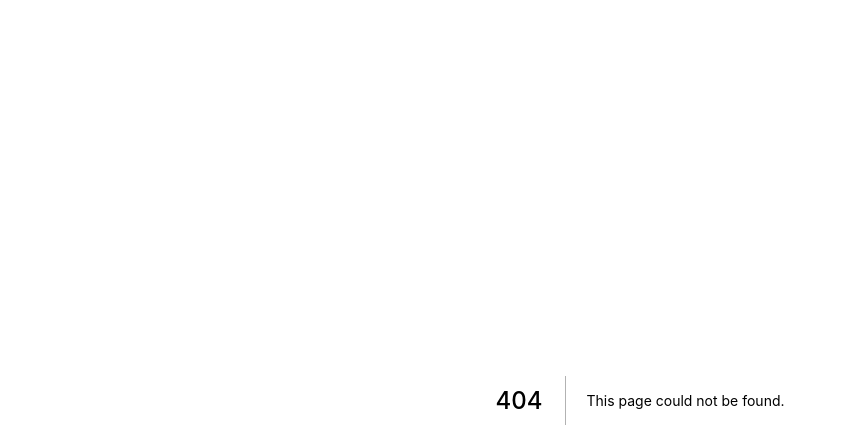
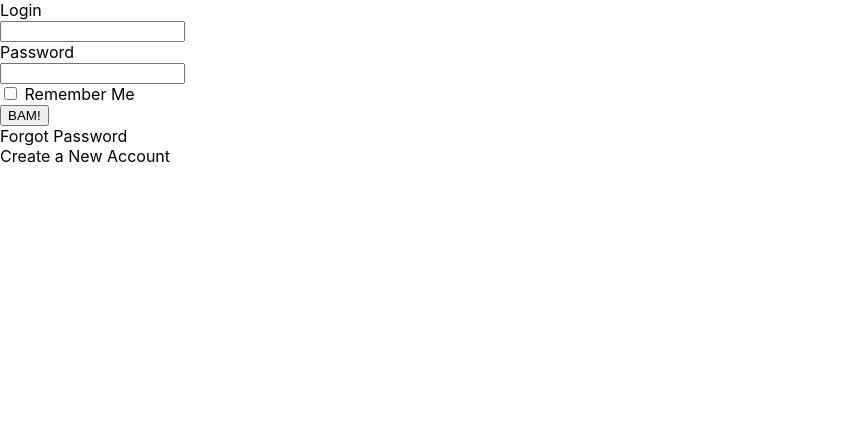
Before and after one commit to Hello-World-Purdue/hw21-frontend, a Next.js app: page /auth/login in a window 1280 px wide. Before the commit this address had no page. Shown: the top 448 px of the page, without its empty margins (0-847 px from the left). Built offline with nearby package versions, Linux system fonts and the light colour scheme.

Commit message:
added basic login and signup page

```diff
--- a/package.json
+++ b/package.json
@@ -9,8 +9,10 @@
         "start": "next start"
     },
     "dependencies": {
+        "bootstrap": "^4.6.0",
         "next": "10.1.3",
         "react": "17.0.2",
+        "react-bootstrap": "^1.6.0",
         "react-dom": "17.0.2"
     },
     "devDependencies": {
--- /dev/null
+++ b/pages/auth/login.tsx
@@ -0,0 +1,24 @@
+function Login() {
+	return (
+		<div>
+			<form>
+				<label>Login</label>
+				<br />
+				<input type="text" name="username" />
+				<br />
+				<label>Password</label>
+				<br />
+				<input type="password" name="password" />
+				<br />
+				<input type="checkbox" /> Remember Me
+				<br />
+				<button type="submit">BAM!</button>
+			</form>
+			<a href="/forgot">Forgot Password</a>
+            <br />
+			<a href="/auth/signup">Create a New Account</a>
+		</div>
+	);
+}
+
+export default Login;
```
Also changed, not shown: pages/auth/signup.tsx (added, +24 -0 lines), 1 other file (tests, documents, lock files or other folders).
